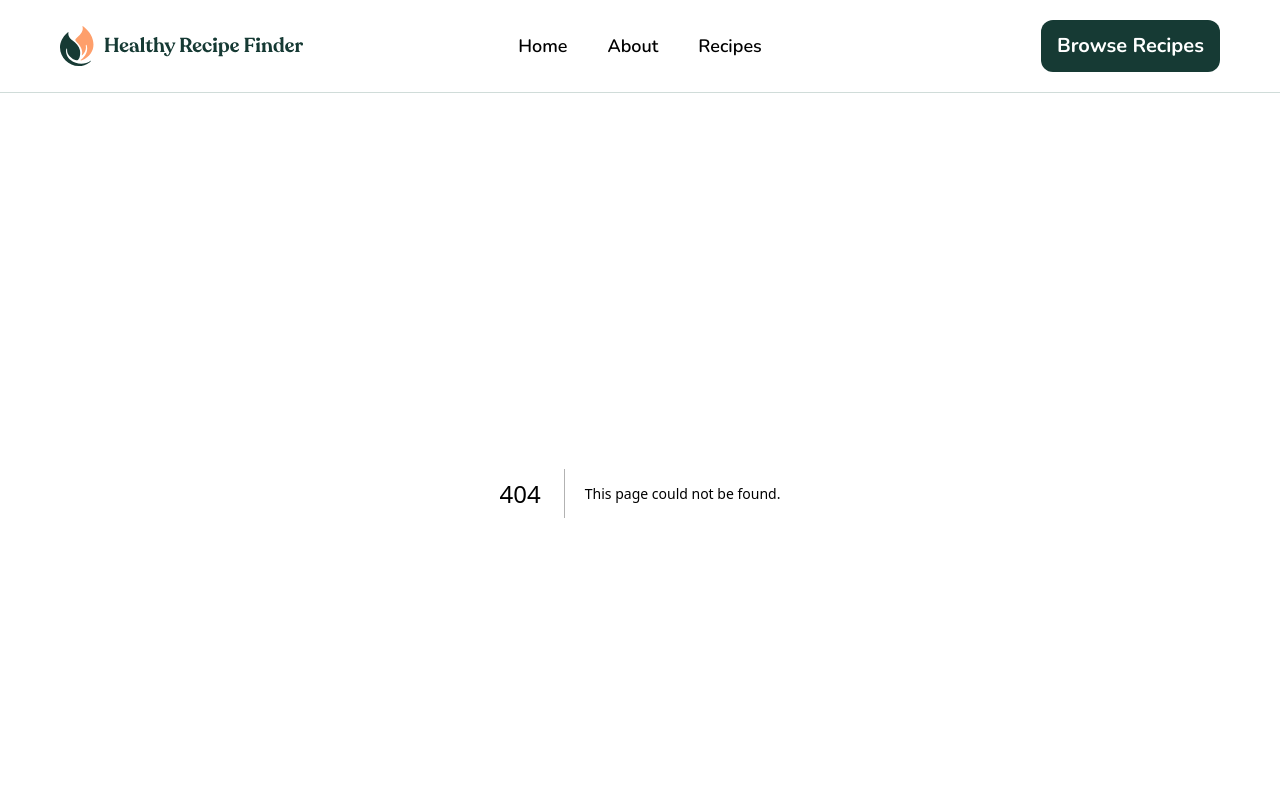
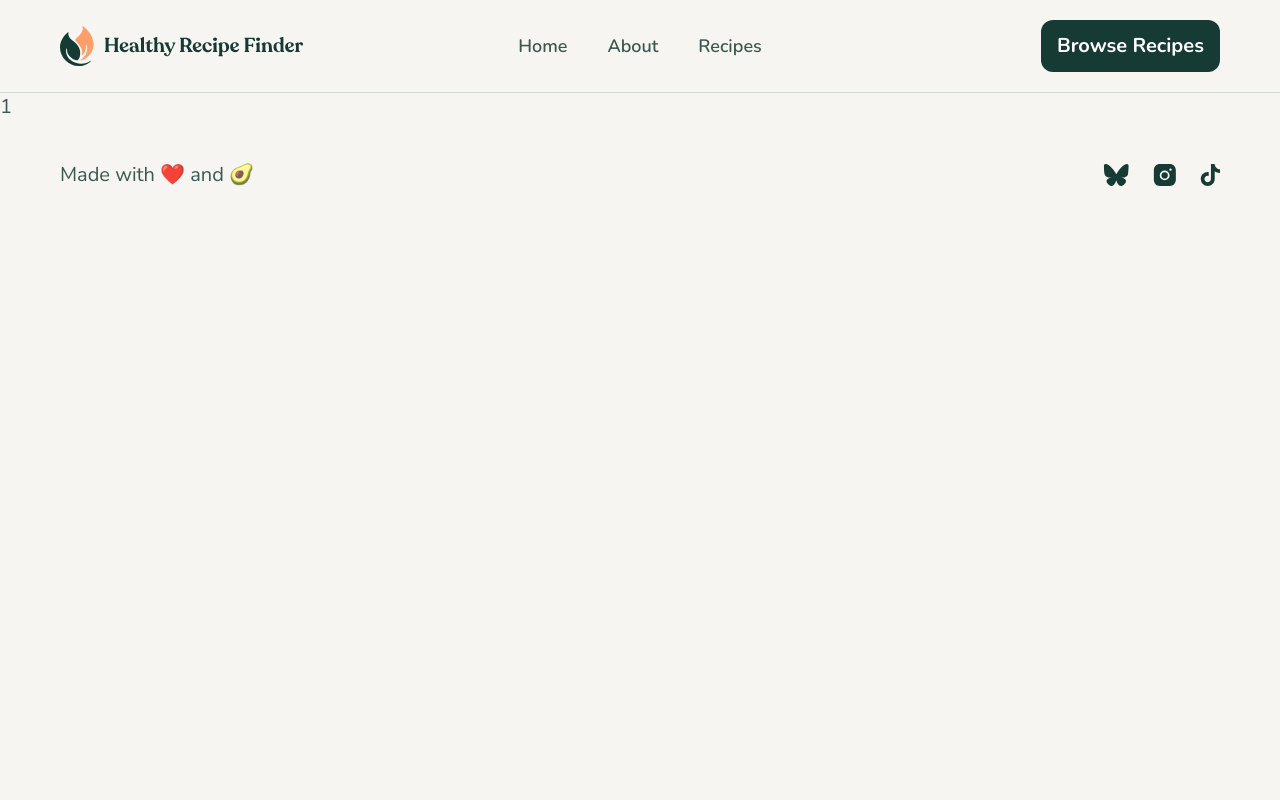
Before and after one commit to jaymiyam/frontend-mentor-recipe-finder, a Next.js app: page /recipes/1 in a window 1280 px wide. Before the commit this address had no page. Shown: the top 800 px of the page. Built offline with nearby package versions, Linux system fonts and the light colour scheme.

Commit message:
fixed typos

```diff
--- a/app/about/page.tsx
+++ b/app/about/page.tsx
@@ -9,6 +9,7 @@ import squiggle from '@/assets/images/pattern-squiggle-2.svg';
 export default function AboutPage() {
   return (
     <>
+      {/* Headline section */}
       <section>
         <div className="max-w-[1200px] mx-auto">
           <div className="py-20 flex items-center gap-14 justify-between border-b border-b-neutral-200">
--- /dev/null
+++ b/app/recipes/[id]/page.jsx
@@ -0,0 +1,6 @@
+const RecipePage = async ({ params }) => {
+  const { id } = await params;
+  return <p>{id}</p>;
+};
+
+export default RecipePage;
--- a/app/recipes/page.tsx
+++ b/app/recipes/page.tsx
@@ -26,6 +26,7 @@ export default function RecipesPage() {
             placeholder="Search by name or ingredient..."
           />
         </form>
+        {/* Recipe Cards Grid */}
         <div className="w-full grid grid-cols-3 gap-10 pb-20 border-b border-b-neutral-200">
           {recipes.length === 0 ? (
             <p>No recipes found</p>
```
Also changed, not shown: planning.txt.
